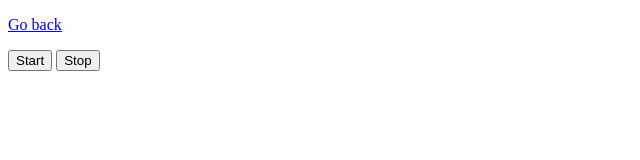
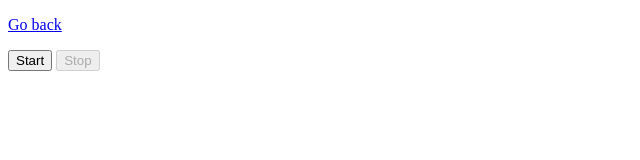
Before and after one commit to nahirniy/goit-js-hw-09, a plain HTML site: page 01-color-switcher.html in a window 1280 px wide. Shown: the full height of the page, 0-640 px from the left. Drawn offline with Linux system fonts and the light colour scheme.

Commit message:
Deploying to gh-pages from @ nahirniy/goit-js-hw-09@34cb24c5dc793d335da2dd812945cf7788cfe31e 🚀

```diff
--- a/01-color-switcher.html
+++ b/01-color-switcher.html
@@ -1 +1 @@
-<!DOCTYPE html><html lang="en"><head><meta charset="utf-8"><meta name="viewport" content="width=device-width, initial-scale=1.0"><title>Color switcher</title><link rel="stylesheet" href="/goit-js-hw-09/01-color-switcher.9998acb2.css"></head><body> <p><a href="/goit-js-hw-09/index.html">Go back</a></p> <div class="btn-box"> <button class="start-btn" type="button" data-start="">Start</button> <button class="stop-btn" type="button" data-stop="">Stop</button> </div> <script src="/goit-js-hw-09/01-color-switcher.d30bc89b.js" type="module"></script><script src="/goit-js-hw-09/01-color-switcher.34aaf972.js" nomodule="" defer></script> </body></html>
+<!DOCTYPE html><html lang="en"><head><meta charset="utf-8"><meta name="viewport" content="width=device-width, initial-scale=1.0"><title>Color switcher</title><link rel="stylesheet" href="/goit-js-hw-09/01-color-switcher.9998acb2.css"></head><body> <p><a href="/goit-js-hw-09/index.html">Go back</a></p> <div class="btn-box"> <button class="start-btn" type="button" data-start="">Start</button> <button class="stop-btn" type="button" disabled data-stop="">Stop</button> </div> <script src="/goit-js-hw-09/01-color-switcher.d30bc89b.js" type="module"></script><script src="/goit-js-hw-09/01-color-switcher.34aaf972.js" nomodule="" defer></script> </body></html>
```
